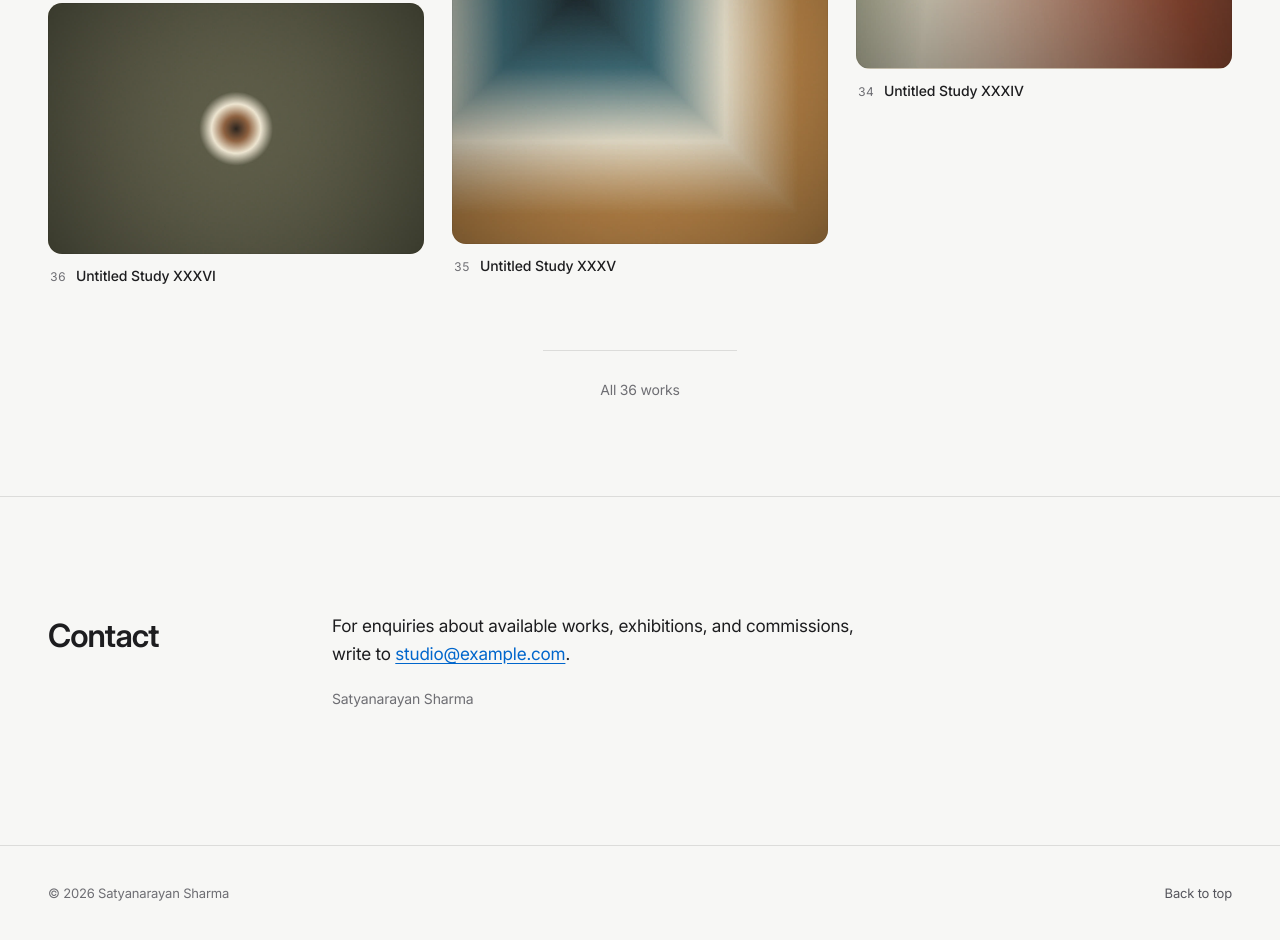
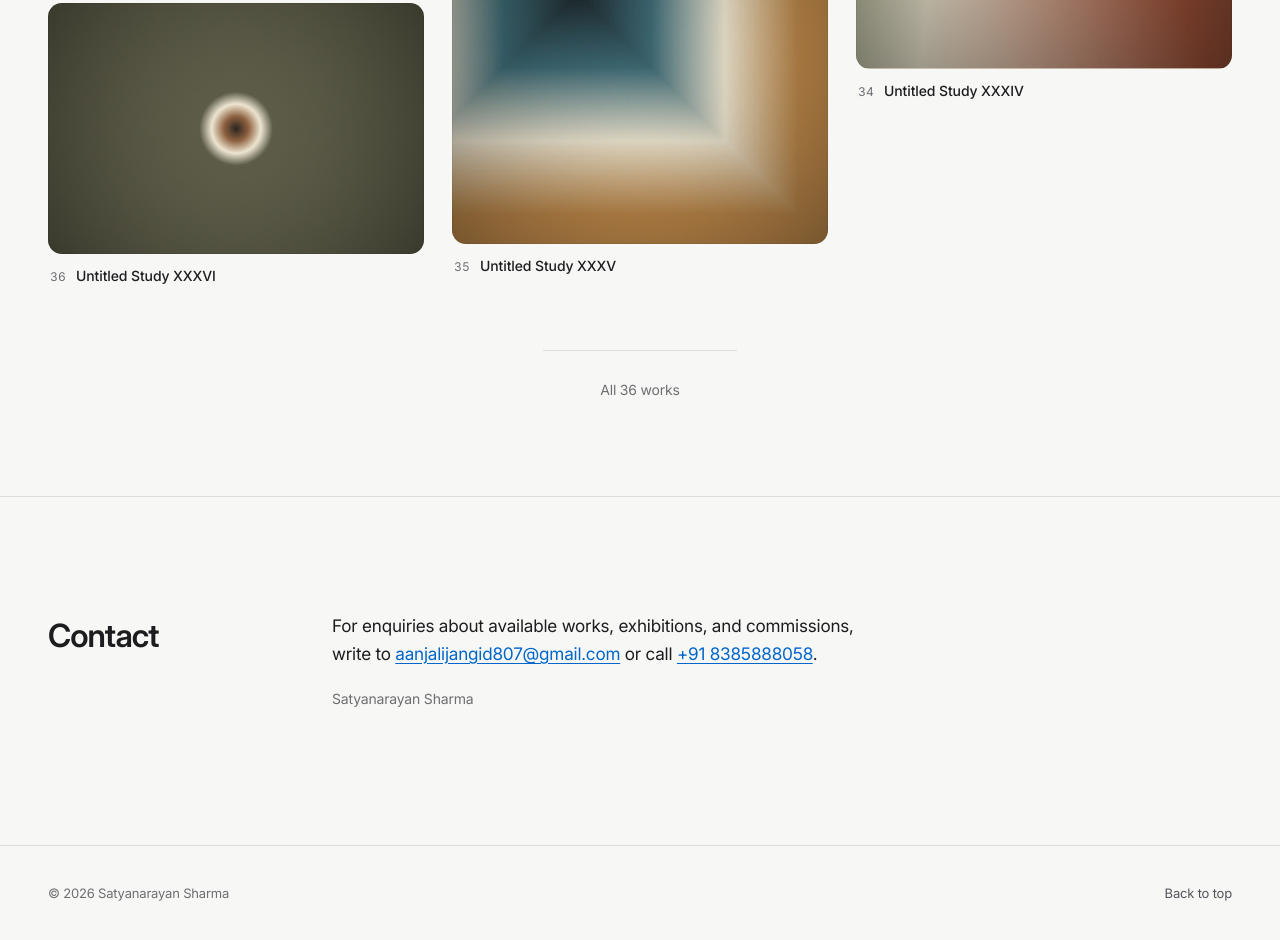
Before and after one commit to anjalijangidartist/satyanarayan-sharma, a website: page index.html in a window 1280 px wide. Shown: the part 5916-6856 px from the top of the page. Drawn offline with Linux system fonts and the light colour scheme; no server answers.

Commit message:
adding ph no and email

```diff
--- a/index.html
+++ b/index.html
@@ -54,7 +54,7 @@
     <div class="contact-grid">
       <h2 id="contact-title">Contact</h2>
       <div class="contact-body">
-        <p>For enquiries about available works, exhibitions, and commissions, write to <a href="mailto:studio@example.com">studio@example.com</a>.</p>
+        <p>For enquiries about available works, exhibitions, and commissions, write to <a href="mailto:aanjalijangid807@gmail.com">aanjalijangid807@gmail.com</a> or call <a href="tel:+918385888058">+91 8385888058</a>.</p>
         <p class="contact-note">Satyanarayan Sharma</p>
       </div>
     </div>
```
